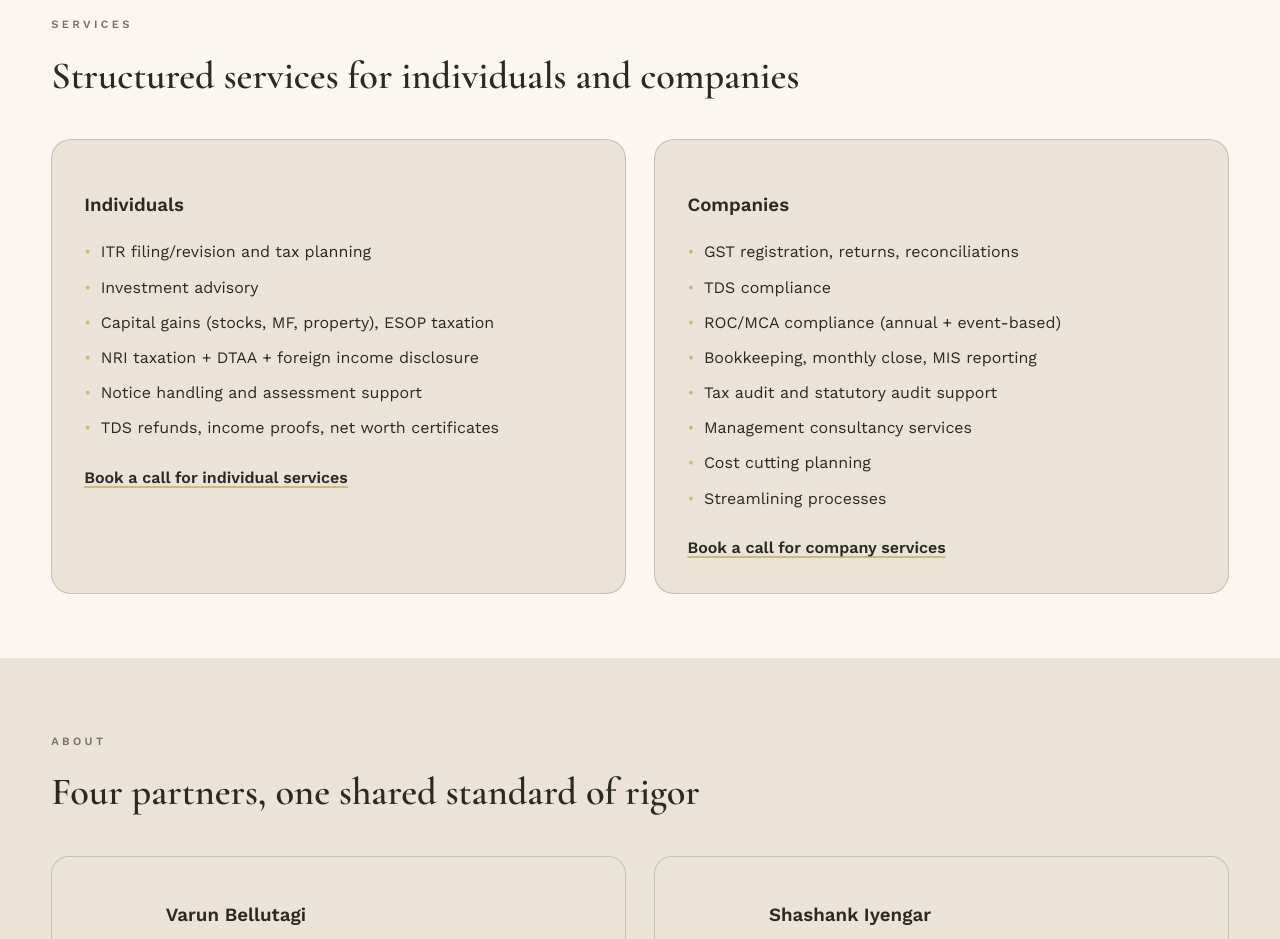
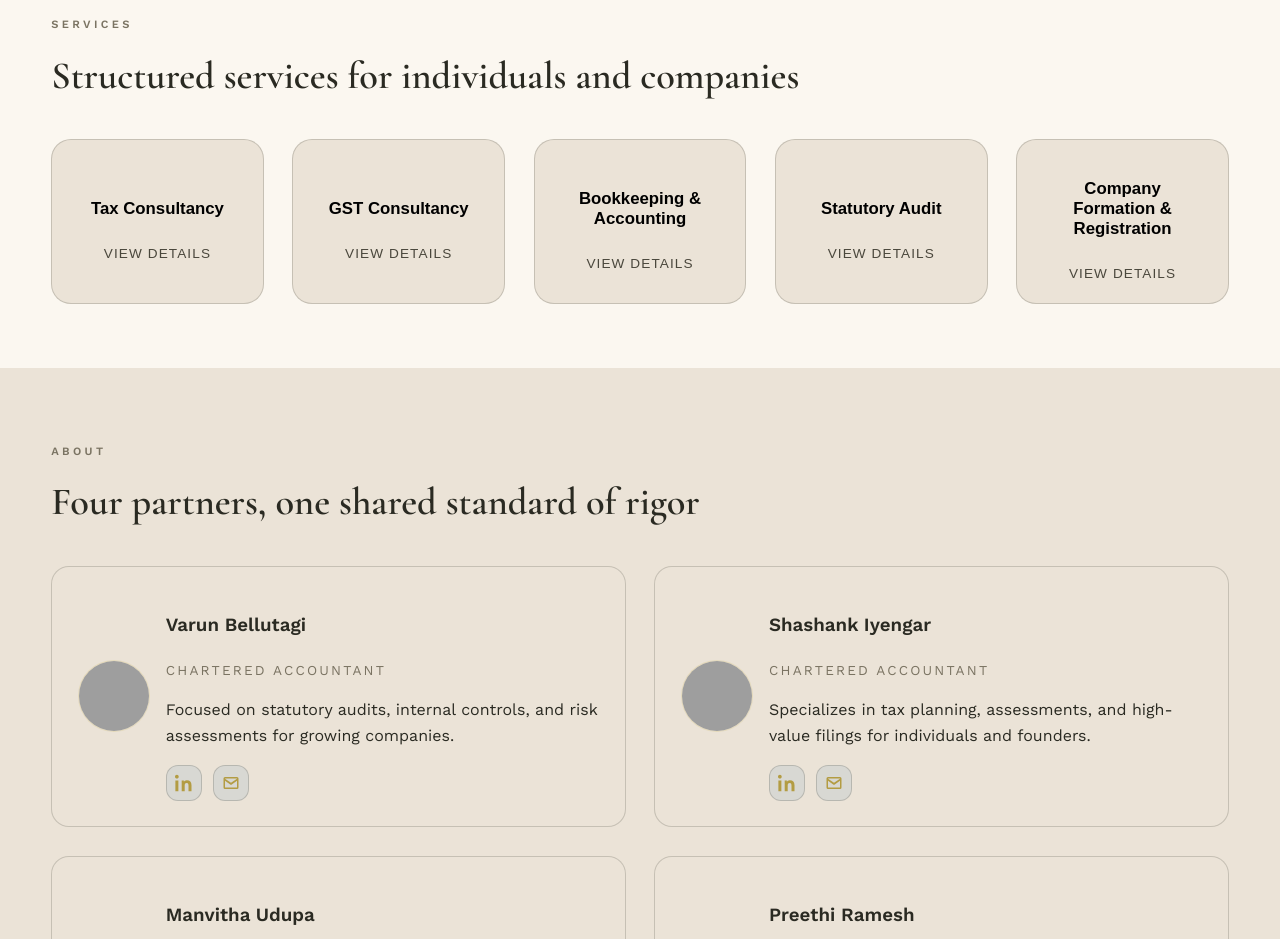
Before and after one commit to varunbellutagi/varunbellutagi.github.io, a React (Vite) app: page / in a window 1280 px wide. Shown: the part 1500-2439 px from the top of the page. Built offline with nearby package versions, Linux system fonts and the light colour scheme; grey boxes are pictures that could not be loaded.

Commit message:
feat: Implement service section with modal details and responsive grid layout

```diff
--- a/src/App.css
+++ b/src/App.css
@@ -322,12 +322,120 @@
   min-width: 260px;
 }
 
+.grid.five {
+  grid-template-columns: repeat(auto-fit, minmax(180px, 1fr));
+}
+
 .service-card,
 .case-card {
   padding: 2rem;
   border-radius: 20px;
   border: 1px solid var(--card-border);
   background: var(--card-bg);
+}
+
+.service-card.compact {
+  padding: 1.4rem 1.6rem;
+  text-align: center;
+}
+
+.service-card.compact h3 {
+  margin: 15;
+  font-size: 1.05rem;
+}
+
+.service-cta {
+  display: inline-flex;
+  align-items: center;
+  gap: 0.35rem;
+  margin-top: 0.6rem;
+  font-size: 0.85rem;
+  color: var(--text-secondary);
+  text-transform: uppercase;
+  letter-spacing: 0.08em;
+}
+
+.service-trigger {
+  cursor: pointer;
+  transition: transform 0.2s ease, border-color 0.2s ease, box-shadow 0.2s ease;
+}
+
+.service-trigger:hover {
+  transform: translateY(-4px);
+}
+
+.service-trigger:focus-visible {
+  outline: 2px solid var(--accent-dark);
+  outline-offset: 3px;
+}
+
+.service-modal-overlay {
+  position: fixed;
+  inset: 0;
+  background: rgba(9, 9, 9, 0.35);
+  backdrop-filter: blur(8px);
+  display: grid;
+  place-items: center;
+  z-index: 999;
+  padding: 1.5rem;
+}
+
+.service-modal {
+  width: min(480px, 100%);
+  background: var(--card-bg);
+  border: 1px solid var(--card-border);
+  border-radius: 22px;
+  padding: 2rem;
+  position: relative;
+  box-shadow: 0 24px 40px rgba(9, 9, 0, 0.2);
+  display: grid;
+  gap: 1rem;
+  text-align: center;
+}
+
+.service-modal h3 {
+  margin: 0;
+  font-family: var(--serif);
+  font-size: clamp(1.4rem, 3vw, 2rem);
+}
+
+.service-modal-list {
+  margin: 0;
+  padding: 0;
+  list-style: none;
+  display: grid;
+  gap: 0.6rem;
+  color: var(--text-secondary);
+  text-align: left;
+}
+
+.service-modal-list li {
+  position: relative;
+  padding-left: 1.2rem;
+}
+
+.service-modal-list li::before {
+  content: "•";
+  position: absolute;
+  left: 0;
+  color: var(--accent-dark);
+}
+
+.service-modal-close {
+  position: absolute;
+  top: 1rem;
+  right: 1rem;
+  border: 1px solid var(--card-border);
+  background: var(--surface-900);
+  color: inherit;
+  border-radius: 999px;
+  padding: 0.4rem 0.9rem;
+  font-size: 0.85rem;
+  cursor: pointer;
+}
+
+.service-modal-close:hover {
+  border-color: var(--accent-dark);
 }
 
 .service-card:hover,
--- a/src/sections/ServicesSection.tsx
+++ b/src/sections/ServicesSection.tsx
@@ -1,42 +1,119 @@
+import { useState } from 'react';
+
+const SERVICES = [
+  {
+    title: 'Tax Consultancy',
+    items: [
+      'Income Tax Return Filing for Individuals, Firms & Companies',
+      'Tax Planning & Advisory',
+      'Advance Tax Computation',
+      'TDS Compliance & Returns',
+      'Handling Income Tax Notices & Scrutiny',
+      'Capital Gains Tax Advisory',
+    ],
+  },
+  {
+    title: 'GST Consultancy',
+    items: [
+      'GST Registration',
+      'Monthly / Quarterly GST Returns',
+      'GST Annual Return & Reconciliation',
+      'GST Advisory & Compliance Review',
+      'Handling GST Notices & Appeals',
+      'LUT Filing for Exporters',
+      'E-Invoice & E-Way Bill Compliance',
+    ],
+  },
+  {
+    title: 'Bookkeeping & Accounting',
+    items: [
+      'Day-to-Day Bookkeeping',
+      'Accounting as per Ind AS / AS',
+      'Ledger Scrutiny & Finalisation of Accounts',
+      'Preparation of Financial Statements',
+      'MIS Reports & Cash Flow Statements',
+      'Payroll Accounting & Compliance',
+    ],
+  },
+  {
+    title: 'Statutory Audit',
+    items: [
+      'Statutory Audit of Companies',
+      'LLP Audit',
+      'Tax Audit under Income Tax Act',
+      'Internal Audit',
+      'Concurrent Audit',
+      'Stock Audit',
+    ],
+  },
+  {
+    title: 'Company Formation & Registration',
+    items: [
+      'Company Registration',
+      'LLP Registration',
+      'OPC Registration',
+      'Partnership Firm Registration',
+      'NGO Registration',
+      'MSME (Udyam) Registration',
+      'PAN, TAN & GST Registration',
+      'ROC Compliance & Annual Filings',
+    ],
+  },
+];
+
 function ServicesSection() {
+  const [activeService, setActiveService] = useState<
+    (typeof SERVICES)[number] | null
+  >(null);
+
   return (
     <section id="services" className="section">
       <div className="section-header">
         <p className="eyebrow">Services</p>
         <h2>Structured services for individuals and companies</h2>
       </div>
-      <div className="grid two">
-        <article className="service-card">
-          <h3>Individuals</h3>
-          <ul>
-            <li>ITR filing/revision and tax planning</li>
-            <li>Investment advisory</li>
-            <li>Capital gains (stocks, MF, property), ESOP taxation</li>
-            <li>NRI taxation + DTAA + foreign income disclosure</li>
-            <li>Notice handling and assessment support</li>
-            <li>TDS refunds, income proofs, net worth certificates</li>
-          </ul>
-          <a className="text-link" href="/#contact">
-            Book a call for individual services
-          </a>
-        </article>
-        <article className="service-card">
-          <h3>Companies</h3>
-          <ul>
-            <li>GST registration, returns, reconciliations</li>
-            <li>TDS compliance</li>
-            <li>ROC/MCA compliance (annual + event-based)</li>
-            <li>Bookkeeping, monthly close, MIS reporting</li>
-            <li>Tax audit and statutory audit support</li>
-            <li>Management consultancy services</li>
-            <li>Cost cutting planning</li>
-            <li>Streamlining processes</li>
-          </ul>
-          <a className="text-link" href="/#contact">
-            Book a call for company services
-          </a>
-        </article>
+      <div className="grid five">
+        {SERVICES.map((service) => (
+          <button
+            key={service.title}
+            className="service-card compact service-trigger"
+            type="button"
+            onClick={() => setActiveService(service)}
+          >
+            <h3>{service.title}</h3>
+            <span className="service-cta">View details</span>
+          </button>
+        ))}
       </div>
+      {activeService && (
+        <div
+          className="service-modal-overlay"
+          role="dialog"
+          aria-modal="true"
+          aria-labelledby="service-modal-title"
+          onClick={() => setActiveService(null)}
+        >
+          <div
+            className="service-modal"
+            onClick={(event) => event.stopPropagation()}
+          >
+            <button
+              className="service-modal-close"
+              type="button"
+              aria-label="Close service details"
+              onClick={() => setActiveService(null)}
+            >
+              Close
+            </button>
+            <h3 id="service-modal-title">{activeService.title}</h3>
+            <ul className="service-modal-list">
+              {activeService.items.map((item) => (
+                <li key={item}>{item}</li>
+              ))}
+            </ul>
+          </div>
+        </div>
+      )}
     </section>
   );
 }
```
